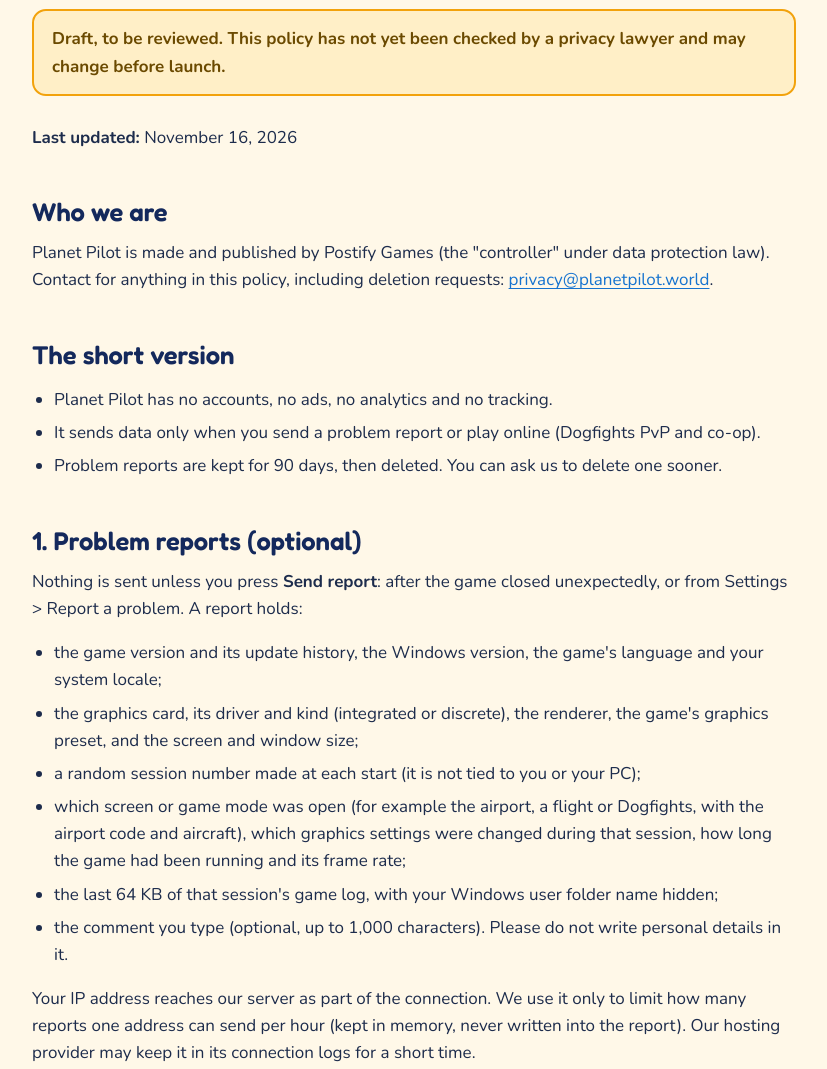
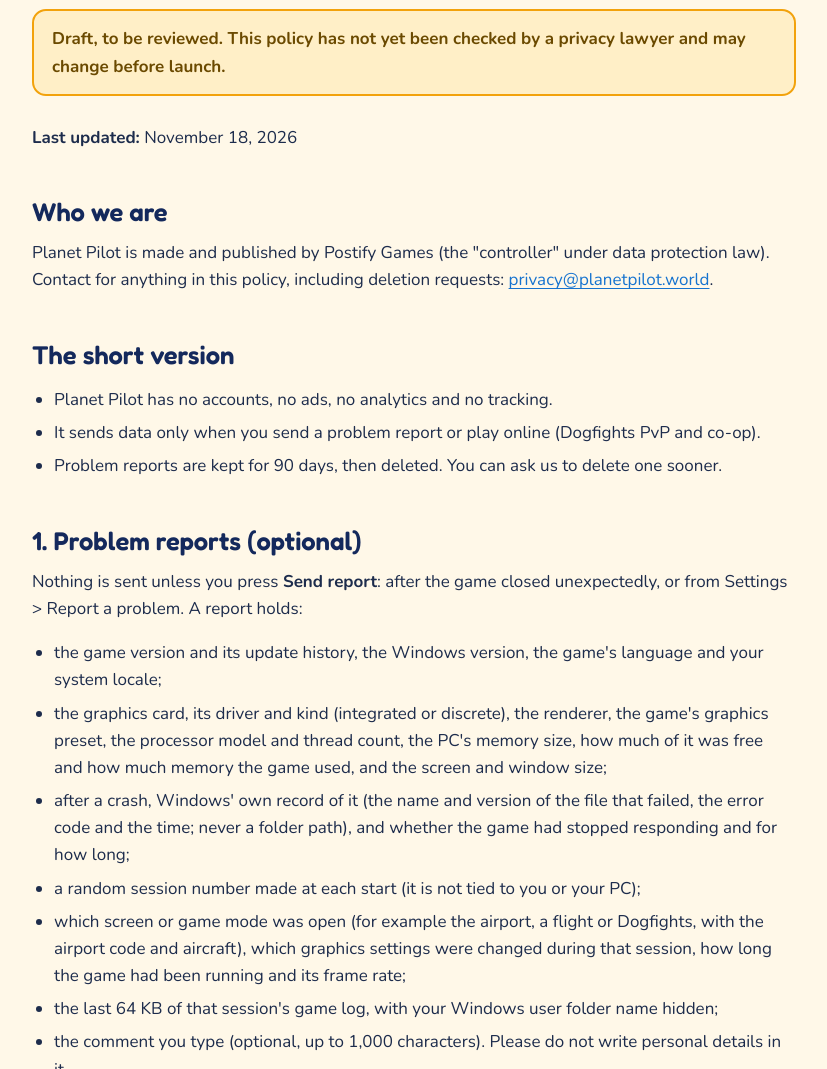
Before and after one commit to ArthurPluto/planetpilot-site, a plain HTML site: page docs/privacy/index.html in a window 1280 px wide. Shown: the part 360-1429 px from the top of the page, without its empty margins (226-1053 px from the left). Drawn offline with Linux system fonts and the light colour scheme.

Commit message:
Privacy: problem reports also list processor, memory, Windows' own crash record and whether the game had frozen (game v72)
Co-Authored-By: Claude Fable 5.2 <noreply@anthropic.com>

```diff
--- a/docs/privacy/index.html
+++ b/docs/privacy/index.html
@@ -51,7 +51,7 @@
 <section class="section">
   <div class="wrap prose">
     <p class="notice">Draft, to be reviewed. This policy has not yet been checked by a privacy lawyer and may change before launch.</p>
-    <p><strong>Last updated:</strong> November 16, 2026</p>
+    <p><strong>Last updated:</strong> November 18, 2026</p>
 
     <h2>Who we are</h2>
     <p>Planet Pilot is made and published by Postify Games (the "controller" under data protection law). Contact for anything in this policy, including deletion requests: <a href="mailto:privacy@planetpilot.world">privacy@planetpilot.world</a>.</p>
@@ -67,7 +67,8 @@
     <p>Nothing is sent unless you press <strong>Send report</strong>: after the game closed unexpectedly, or from Settings &gt; Report a problem. A report holds:</p>
     <ul>
       <li>the game version and its update history, the Windows version, the game's language and your system locale;</li>
-      <li>the graphics card, its driver and kind (integrated or discrete), the renderer, the game's graphics preset, and the screen and window size;</li>
+      <li>the graphics card, its driver and kind (integrated or discrete), the renderer, the game's graphics preset, the processor model and thread count, the PC's memory size, how much of it was free and how much memory the game used, and the screen and window size;</li>
+      <li>after a crash, Windows' own record of it (the name and version of the file that failed, the error code and the time; never a folder path), and whether the game had stopped responding and for how long;</li>
       <li>a random session number made at each start (it is not tied to you or your PC);</li>
       <li>which screen or game mode was open (for example the airport, a flight or Dogfights, with the airport code and aircraft), which graphics settings were changed during that session, how long the game had been running and its frame rate;</li>
       <li>the last 64 KB of that session's game log, with your Windows user folder name hidden;</li>
```
